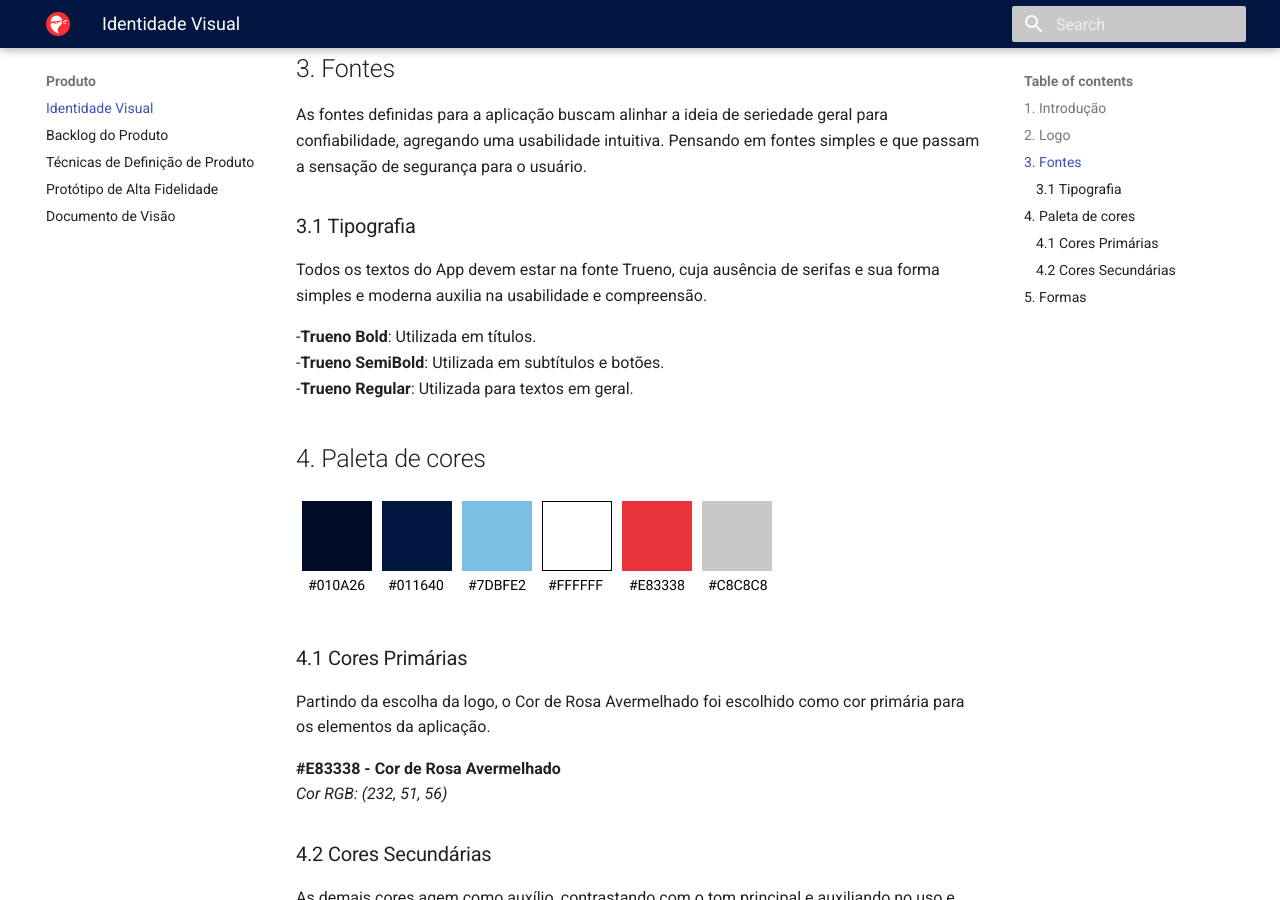
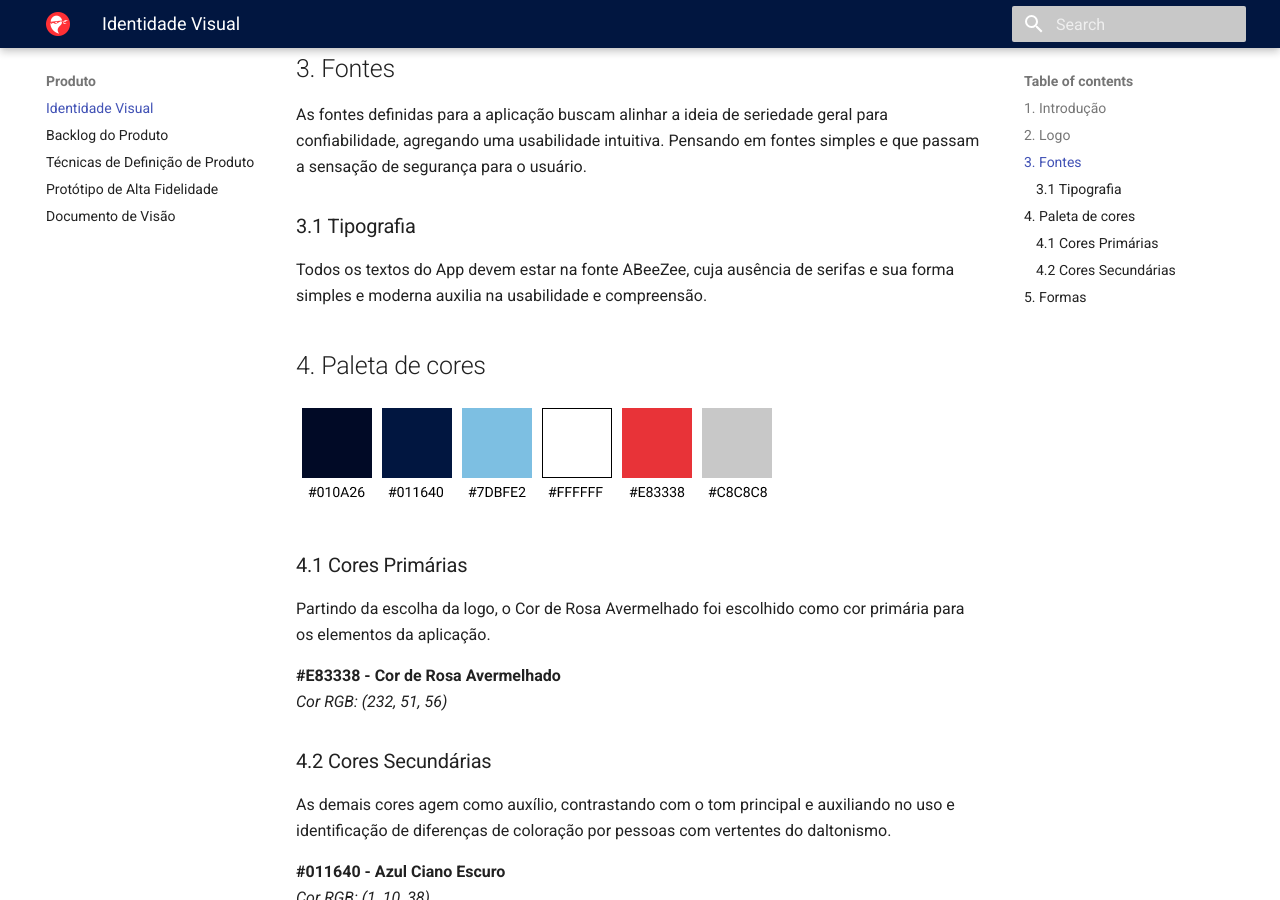
Before and after one commit to fga-eps-mds/2020.1-stay-safe-docs, an MkDocs documentation site: the page built from docs/produto/identidade.md, in a window 1280 px wide and 900 px high, scrolled down 701 px. Built offline with MkDocs 1.6.1 and Material for MkDocs 9.7.7, drawn with Linux system fonts in a browser that asks for light colours.

Commit message:
Update font

```diff
--- a/docs/produto/identidade.md
+++ b/docs/produto/identidade.md
@@ -14,11 +14,7 @@ A logo deve estar nas fontes Cunia e Age, sendo uma forma eficiente de represent
 As fontes definidas para a aplicação buscam alinhar a ideia de seriedade geral para confiabilidade, agregando uma usabilidade intuitiva. Pensando em fontes simples e que passam a sensação de segurança para o usuário.
 
 ### 3.1 Tipografia
-Todos os textos do App devem estar na fonte Trueno, cuja ausência de serifas e sua forma simples e moderna auxilia na usabilidade e compreensão.<br>
-
--**Trueno Bold**: Utilizada em títulos.
--**Trueno SemiBold**: Utilizada em subtítulos e botões.
--**Trueno Regular**: Utilizada para textos em geral.
+Todos os textos do App devem estar na fonte ABeeZee, cuja ausência de serifas e sua forma simples e moderna auxilia na usabilidade e compreensão.<br>
 
 ## 4. Paleta de cores
 ![Cores](../images/visual-identity/cores.png)
```
